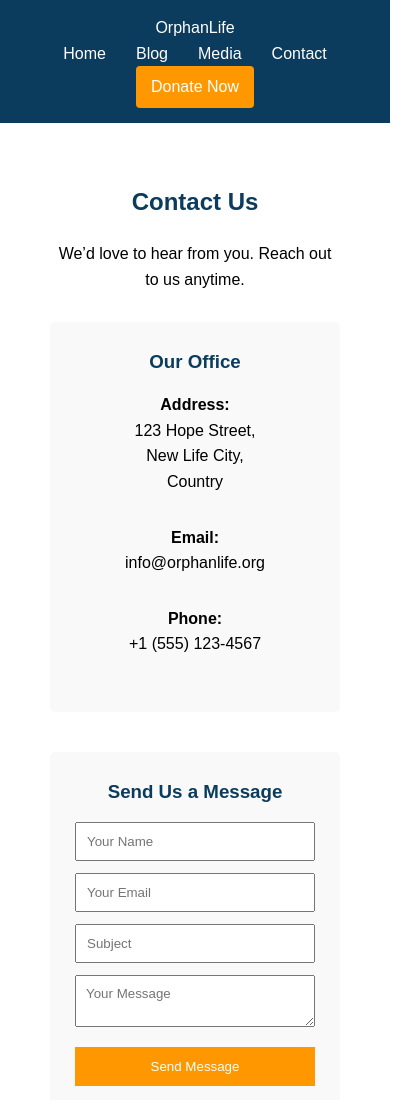
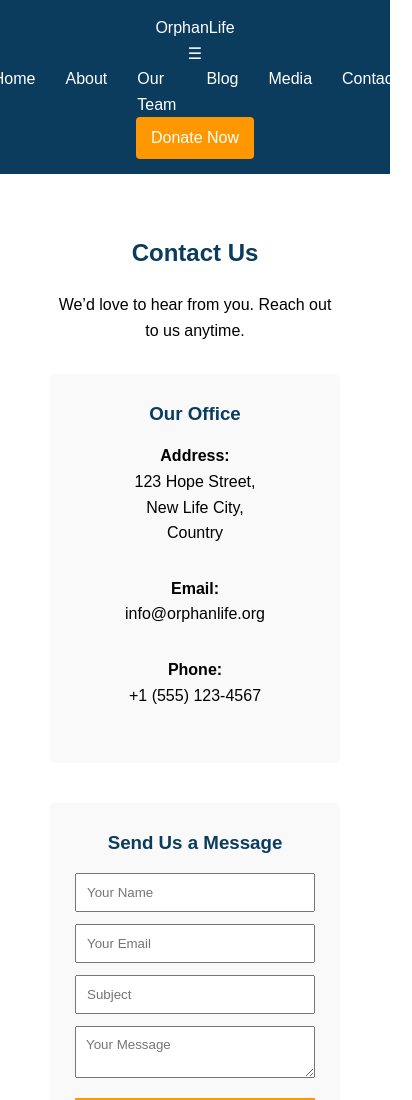
Before and after one commit to nickjr252/orphanage, a plain HTML site: page contact.html in a window 390 px wide. Shown: the top 1100 px of the page, 412 px wide, since content can reach past the window. Drawn offline with Linux system fonts and the light colour scheme.

Commit message:
Refactor contact.html for improved navigation
Updated the contact page layout and added a menu toggle for mobile view.

```diff
--- a/contact.html
+++ b/contact.html
@@ -8,7 +8,7 @@
 <body>
 
 <!-- Header -->
-<header class="navbar">
+<!--<header class="navbar">
     <div class="logo">OrphanLife</div>
     <nav>
         <ul>
@@ -19,7 +19,29 @@
         </ul>
     </nav>
     <a href="#" class="donate-btn">Donate Now</a>
+</header>-->
+
+    <header class="navbar">
+    <div class="logo">OrphanLife</div>
+
+    <div class="menu-toggle" id="menuToggle">
+        ☰
+    </div>
+
+    <nav id="navMenu">
+        <ul>
+            <li><a href="index.html">Home</a></li>
+            <li><a href="about.html">About</a></li>
+            <li><a href="team.html">Our Team</a></li>
+            <li><a href="blog.html">Blog</a></li>
+            <li><a href="media.html">Media</a></li>
+            <li><a href="contact.html">Contact</a></li>
+        </ul>
+    </nav>
+
+    <a href="#" class="donate-btn desktop-only">Donate Now</a>
 </header>
+
 
 <!-- Contact Section -->
 <section class="section contact-page">
```
